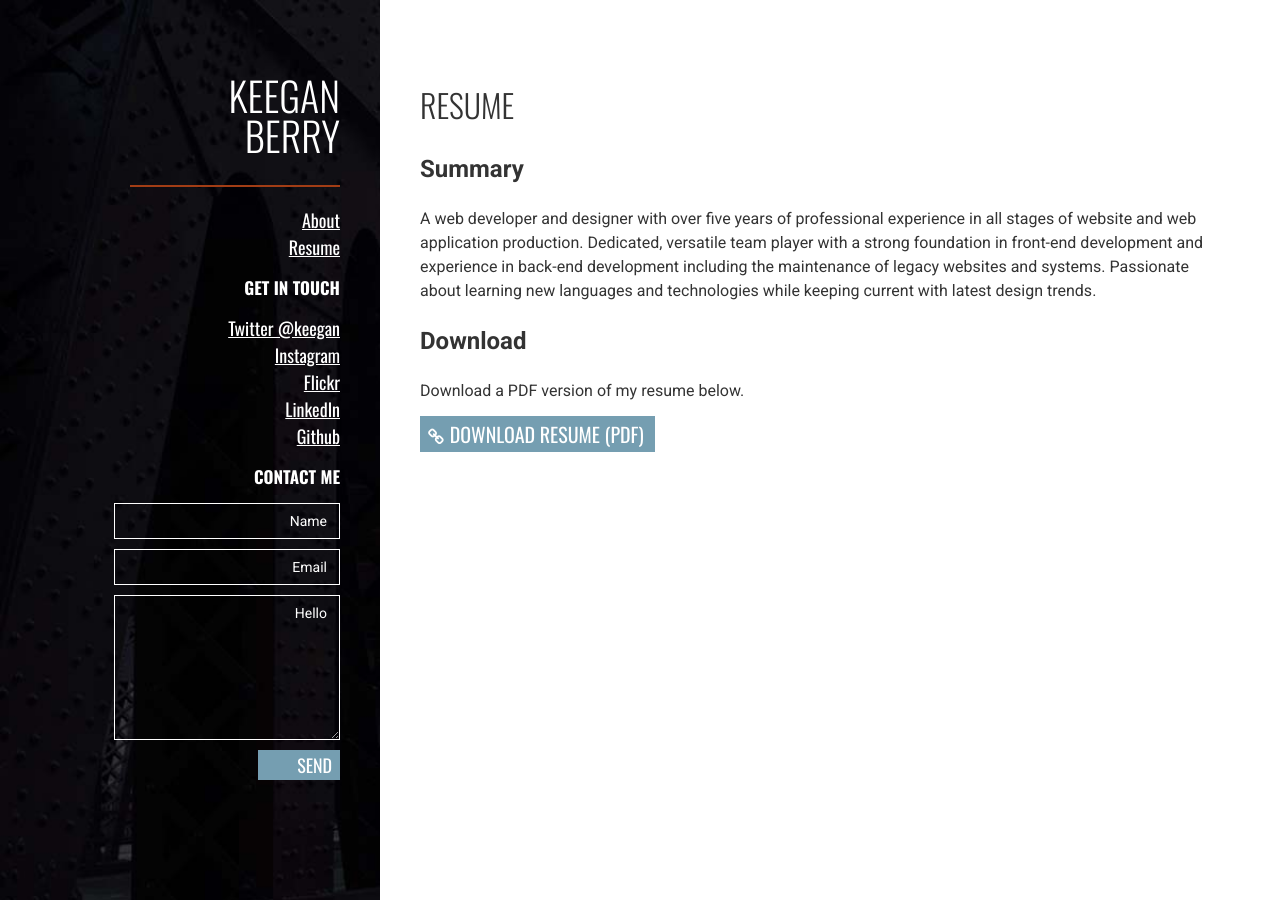
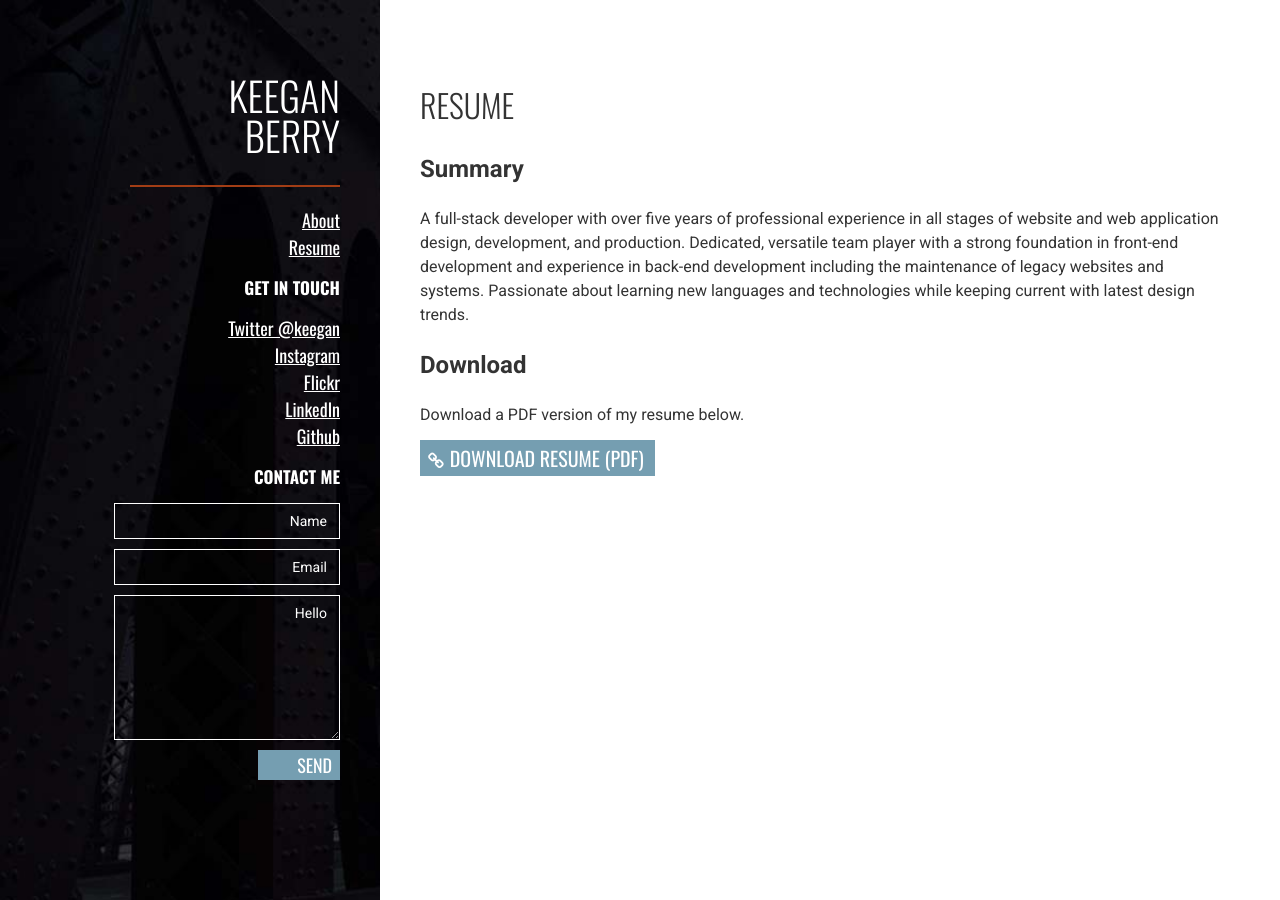
Before and after one commit to keeeeeegan/new-site, a Jekyll site: the page built from resume.md, in a window 1280 px wide. Built offline with Jekyll 4.4.1, drawn with Linux system fonts in a browser that asks for light colours; nearby versions of some CDN libraries; some web fonts are replaced.

Commit message:
updated resume summary

```diff
--- a/resume.md
+++ b/resume.md
@@ -6,11 +6,8 @@
 ---
 
 ## Summary
-A web developer and designer with over five years of professional experience in all stages of website
-and web application production. Dedicated, versatile team player with a strong foundation in front-end
-development and experience in back-end development including the maintenance of legacy websites
-and systems. Passionate about learning new languages and technologies while keeping current with
-latest design trends.
+A full-stack developer with over five years of professional experience in all stages of website
+and web application design, development, and production. Dedicated, versatile team player with a strong foundation in front-end development and experience in back-end development including the maintenance of legacy websites and systems. Passionate about learning new languages and technologies while keeping current with latest design trends.
 
 ## Download
 Download a PDF version of my resume below.
```
